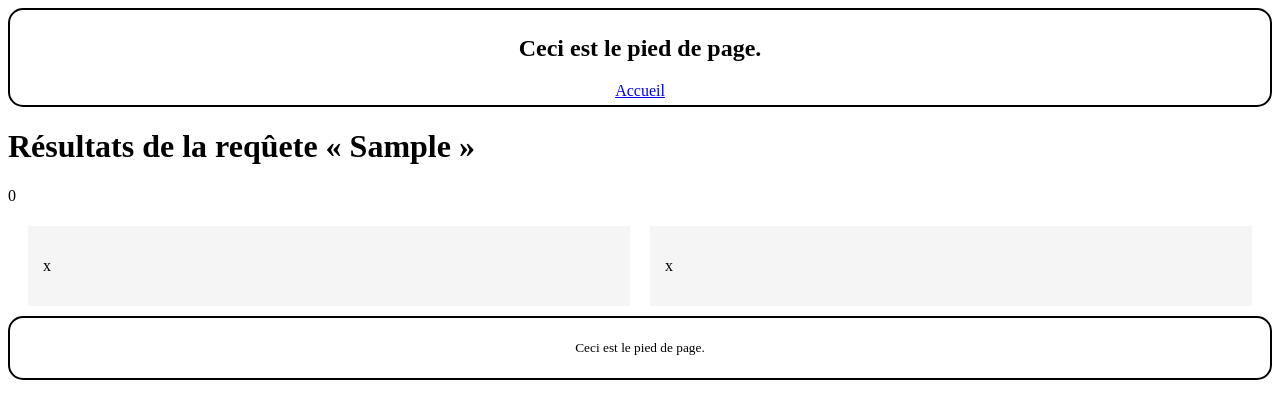
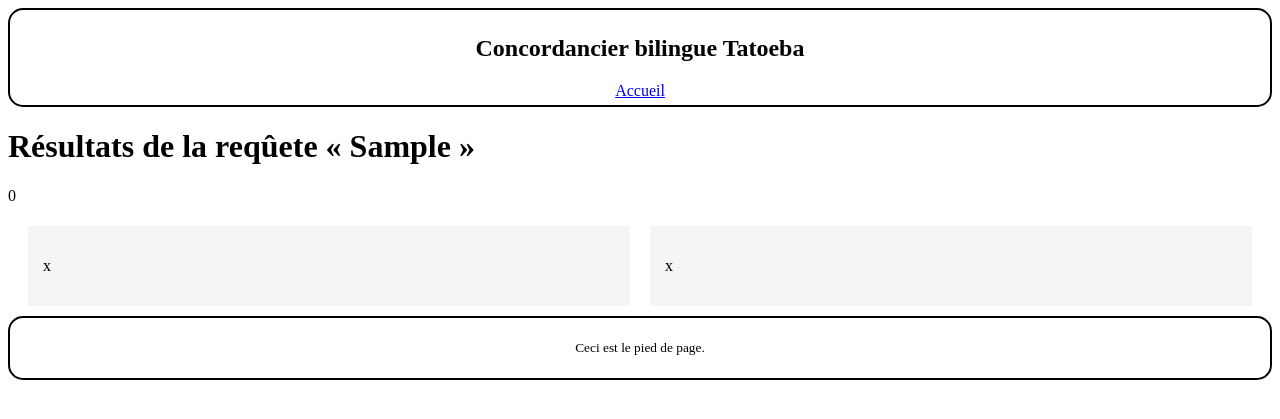
Before and after one commit to monmima/concordancier-bilingue-avec-nodejs-express-sqlite-et-ejs, a Node server app: template views/ejs-3.ejs in a window 1280 px wide. Shown: the top 419 px of the page. Run offline with Node 20, Linux system fonts and the light colour scheme; the template is opened without the code that fills it: most values are stand-ins (such as "Sample title", 1, 10 or a date in 2020); some libraries are stand-ins or nearby versions.

Commit message:
header.js; texte erroné corrigé

```diff
--- a/views/header.ejs
+++ b/views/header.ejs
@@ -1,4 +1,4 @@
 <header>
-    <h2>Ceci est le pied de page.</h2>
+    <h2>Concordancier bilingue Tatoeba</h2>
     <a href="/" title="Accueil">Accueil</a>
 </header>
```
